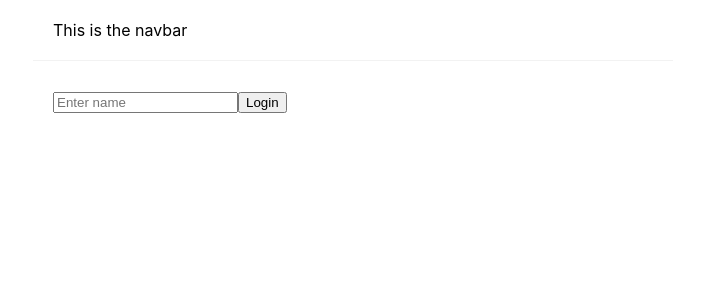
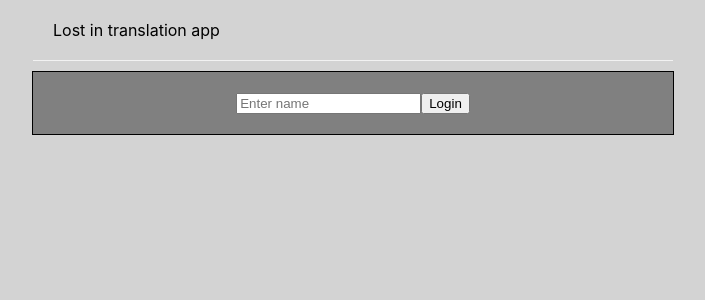
Before and after one commit to nightfrost/Lost-In-Translation, a React (Create React App) app: page / in a window 1280 px wide. Shown: the top 300 px of the page, without its empty margins (287-992 px from the left). Built offline with nearby package versions, Linux system fonts and the light colour scheme.

Commit message:
task: additional styling

```diff
--- a/src/components/routes/Login.js
+++ b/src/components/routes/Login.js
@@ -23,7 +23,7 @@ const Login = () => {
     };
 
     return (
-        <div className="content">
+        <div className="content center">
             <input placeholder="Enter name" onChange={handleInputChange} />
             <button type="button" onClick={handleLoginButton}>
                 Login
--- a/src/components/routes/Profile.js
+++ b/src/components/routes/Profile.js
@@ -33,7 +33,7 @@ const Profile = () => {
     };
 
     return (
-        <div className="content">
+        <div className="content center">
             <p>This is the profile component</p>
             <button type="button" onClick={clearStorage}>
                 Clear and logout
@@ -41,8 +41,8 @@ const Profile = () => {
             {translationHistory.length > 0 ? (
                 showTranslations()
             ) : (
-                <div>No translation history yet</div>
-            )}
+                    <div>No translation history yet</div>
+                )}
         </div>
     );
 };
--- a/src/components/routes/Translation.js
+++ b/src/components/routes/Translation.js
@@ -43,7 +43,7 @@ const Translation = () => {
     };
 
     return (
-        <div className="content">
+        <div className="content center">
             <input
                 type="text"
                 placeholder="To be translated..."
@@ -56,10 +56,11 @@ const Translation = () => {
             >
                 Translate
             </button>
-
-            {inputToBeTranslated && (
-                <TranslationItem inputToBeTranslated={inputToBeTranslated} />
-            )}
+            <div className="blog-preview">
+                {inputToBeTranslated && (
+                    <TranslationItem inputToBeTranslated={inputToBeTranslated} />
+                )}
+            </div>
         </div>
     );
 };
--- a/src/components/shared/Navbar.js
+++ b/src/components/shared/Navbar.js
@@ -33,7 +33,7 @@ const Navbar = () => {
         }
     };
 
-    return <div className="navbar">This is the navbar {updateLinks()}</div>;
+    return <div className="navbar">Lost in translation app {updateLinks()}</div>;
 };
 
 export default Navbar;
--- a/src/components/shared/TranslationItem.js
+++ b/src/components/shared/TranslationItem.js
@@ -33,7 +33,12 @@ const TranslationItem = ({ inputToBeTranslated }) => {
     return (
         <div>
             <span>
-                {inputToBeTranslated} {handSignTranslation}
+                <div className="center">
+                    {inputToBeTranslated}
+                </div>
+                <div className="center">
+                    {handSignTranslation}
+                </div>
             </span>
         </div>
     );
--- a/src/index.css
+++ b/src/index.css
@@ -5,6 +5,7 @@ body {
     sans-serif;
   -webkit-font-smoothing: antialiased;
   -moz-osx-font-smoothing: grayscale;
+  background-color: lightgray;
 }
 
 code {
@@ -25,4 +26,11 @@ code {
   max-width: 600px;
   margin: 10px auto;
   padding: 20px;
+  border: 1px solid black;
+  background-color: grey;
 }
+
+.center {
+  text-align: center;
+
+}
```
